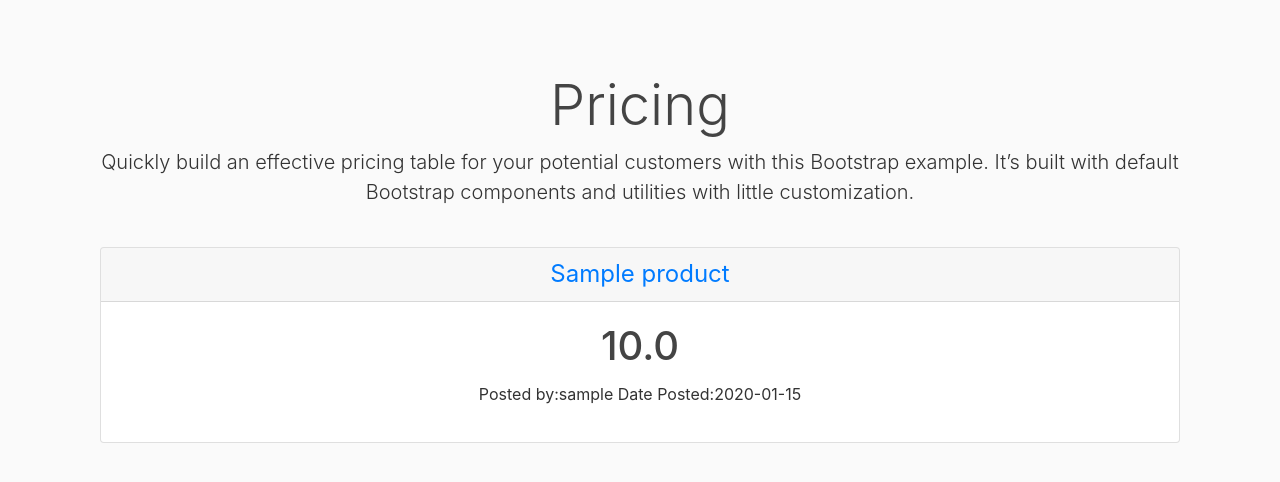
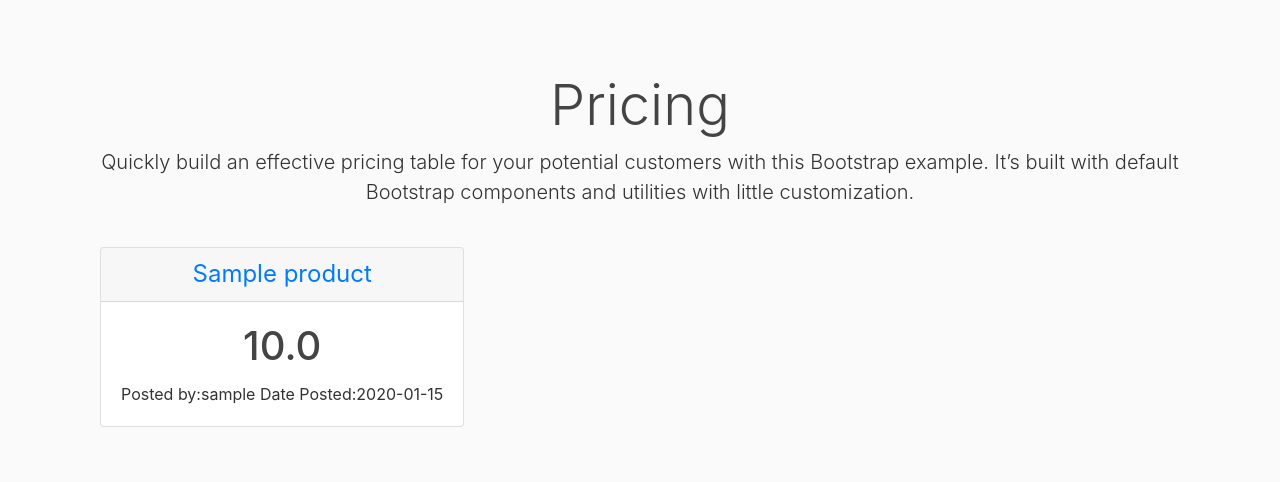
Before and after one commit to alexfiel/Flask_inventory, a Flask app: page / in a window 1280 px wide. Shown: the part 56-538 px from the top of the page. Run offline with Flask 2, Linux system fonts and the light colour scheme; tables that the repository leaves empty hold one stand-in row (values such as "Sample post"); some libraries are stand-ins or nearby versions.

Commit message:
edited the home the template bootstrap - not accomplished

```diff
--- a/inventory/templates/home.html
+++ b/inventory/templates/home.html
@@ -6,8 +6,8 @@
     </div>
     {% for product in products %}
         <div class="container">
-            <div class="row">
-                <div class="col-sm">
+            <div class="col-sm-6">
+                <div class="row">
                     <div class="card-deck mb-3 text-center">
                         <div class="card mb-4 shadow-sm">
                             <div class="card-header">
@@ -15,7 +15,7 @@
                             </div>
                             <div class="card-body">
                                 <h1 class="card-title pricing-card-title">{{ product.price }}</h1>
-                                <p>Posted by:{{ product.author.username }} Date Posted:{{ product.date_posted.strftime('%Y-%m-%d') }}</p>
+                                <p class="card-text">Posted by:{{ product.author.username }} Date Posted:{{ product.date_posted.strftime('%Y-%m-%d') }}</p>
                             </div>
                         </div>
                     </div>
```
